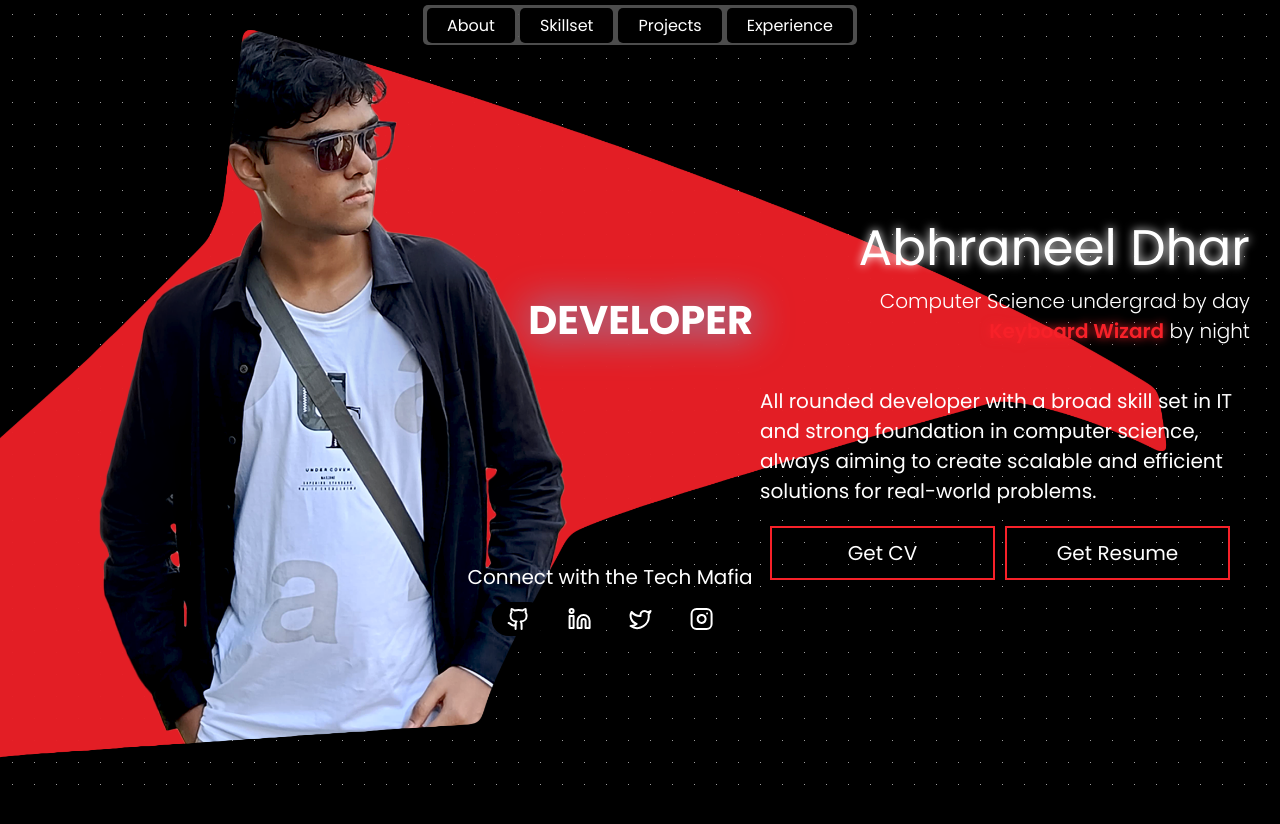
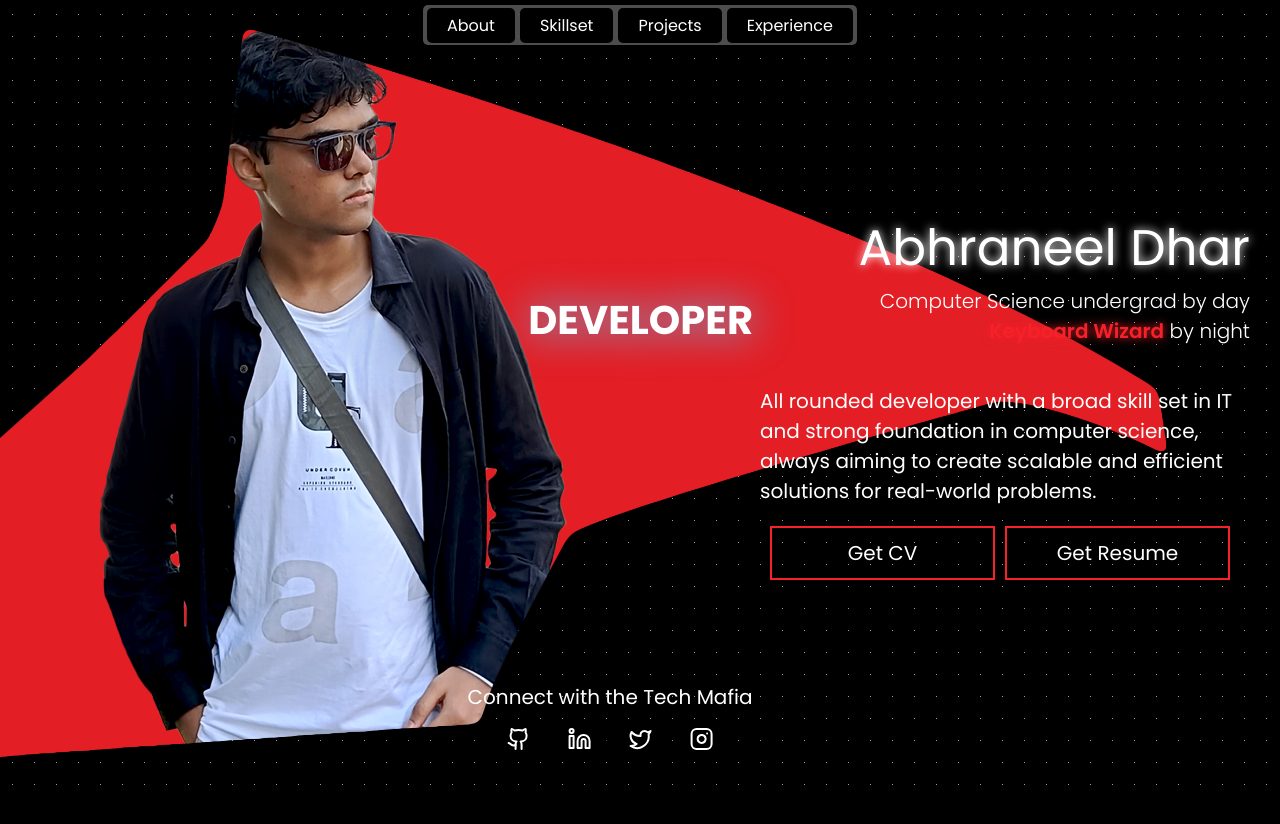
Before and after one commit to abhraneeldhar/portfolio, a Next.js app: page / in a window 1280 px wide. Shown: the top 824 px of the page. Built offline with nearby package versions, Linux system fonts and the light colour scheme.

Commit message:
lil tweak

```diff
--- a/app/home.module.css
+++ b/app/home.module.css
@@ -76,7 +76,7 @@
     right: 0px;
     color: white;
     text-align: right;
-    height: 70%;
+    height: 100%;
     display: flex;
     flex-direction: column;
     justify-content: center;
```
